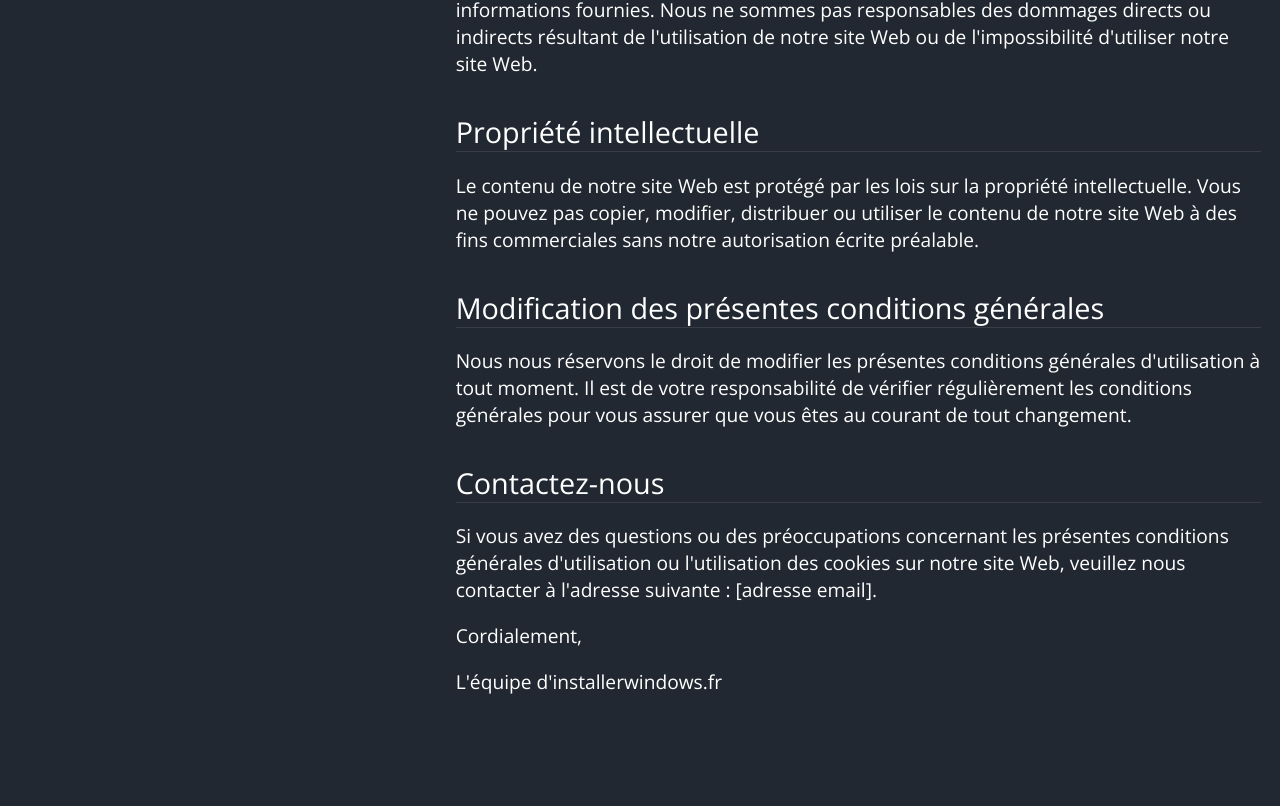
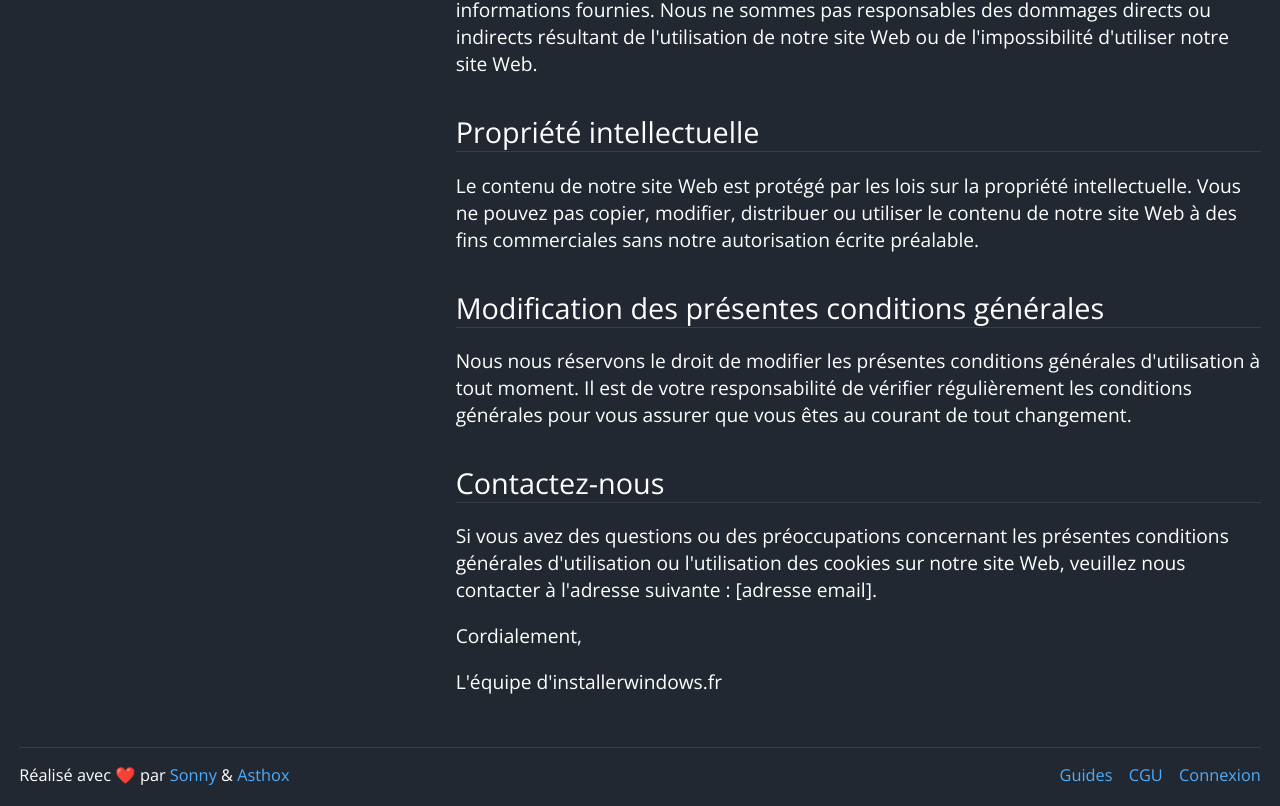
Before and after one commit to Sonny93/installerwindows.fr, a Next.js app: page /cgu in a window 1280 px wide. Shown: the part 1039-1845 px from the top of the page. Before the commit the page ends 1773 px from the top, so only its background shows below. Built offline with nearby package versions, Linux system fonts and the light colour scheme; no server answers.

Commit message:
feat: add page footer

```diff
--- /dev/null
+++ b/Components/Footer/Footer.tsx
@@ -0,0 +1,33 @@
+import { useSession } from 'next-auth/react';
+import Link from 'next/link';
+
+import styles from './footer.module.scss';
+
+export default function Footer() {
+    const session = useSession();
+    console.log(session);
+
+    return (
+        <footer className={styles['footer']}>
+            <p>
+                Réalisé avec ❤️ par <Link href={'https://sonny.dev/'}>Sonny</Link> &{' '}
+                <Link href={'https://github.com/Asthox'}>Asthox</Link>
+            </p>
+            <ul className={styles['links']}>
+                <li>
+                    <Link href={'/guides'}>Guides</Link>
+                </li>
+                <li>
+                    <Link href={'/cgu'}>CGU</Link>
+                </li>
+                {session.data ? (
+                    <li>{session.data?.user?.name}</li>
+                ) : (
+                    <li>
+                        <Link href={'/signin'}>Connexion</Link>
+                    </li>
+                )}
+            </ul>
+        </footer>
+    );
+}
--- /dev/null
+++ b/Components/Footer/footer.module.scss
@@ -0,0 +1,20 @@
+footer.footer {
+    height: auto;
+    width: 100%;
+    font-size: 0.85em;
+    border-top: 0.5px solid rgba(255, 255, 255, 0.1);
+    margin-top: 2em;
+    padding-top: 1em;
+    display: flex;
+    align-content: center;
+    justify-content: space-between;
+    flex-direction: row;
+}
+
+footer ul.links {
+    display: flex;
+    gap: 1em;
+    align-items: center;
+    justify-content: center;
+    flex-direction: row;
+}
--- a/Components/GitHub/Markdown.tsx
+++ b/Components/GitHub/Markdown.tsx
@@ -155,7 +155,6 @@ function IMG_Builder({
         height,
         width,
         style: { verticalAlign: 'middle', marginRight: '0' },
-        layout: 'raw',
         className,
         src,
         alt,
--- a/Components/GitHub/PageLayout.tsx
+++ b/Components/GitHub/PageLayout.tsx
@@ -1,5 +1,6 @@
 import { NextSeo } from 'next-seo';
 
+import Footer from '../Footer/Footer';
 import Navbar from '../Navbar/Navbar';
 import Markdown from './Markdown';
 import NoMarkdown from './NoMarkdown';
@@ -42,6 +43,7 @@ export default function MarkdownPage({
                     disableChapters={disableChapters}
                 />
                 <Source url={url} raw={urlRaw} />
+                <Footer />
             </div>
         </>
     );
```
Also changed, not shown: pages/videos/[[...videoId]].tsx (+28 -39 lines).
